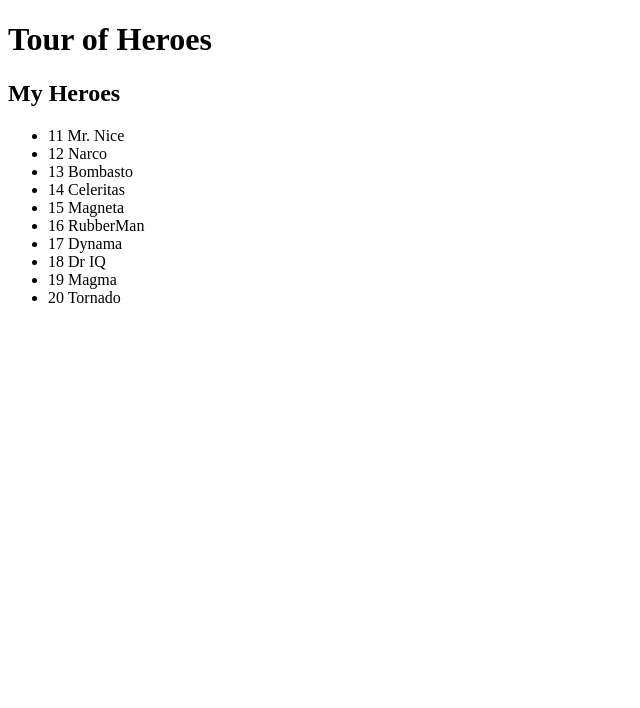
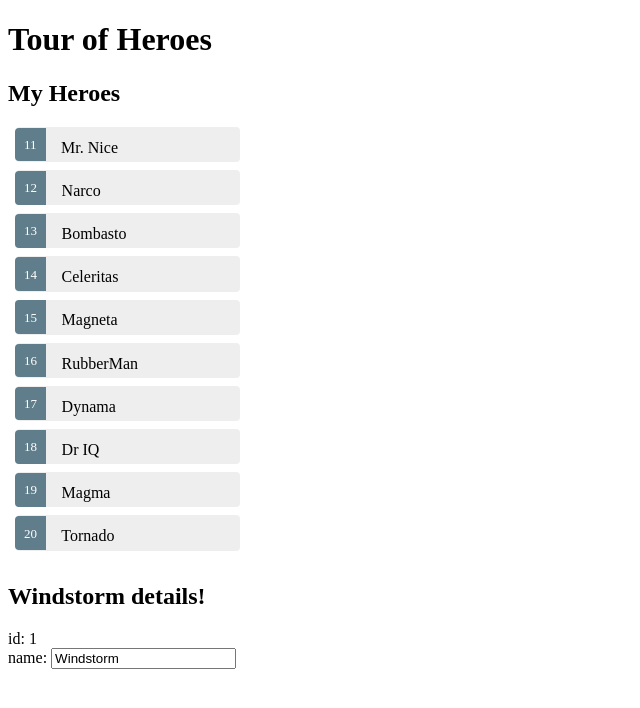
Before and after one commit to Zeinad/angular-toh, an Angular app: page / in a window 1280 px wide. Shown: the top 708 px of the page, without its empty margins (0-640 px from the left). Built offline with nearby package versions, Linux system fonts and the light colour scheme.

Commit message:
hero list and detail

```diff
--- a/src/app/app.component.css
+++ b/src/app/app.component.css
@@ -0,0 +1,47 @@
+  .selected {
+    background-color: #CFD8DC !important;
+    color: white;
+  }
+  .heroes {
+    margin: 0 0 2em 0;
+    list-style-type: none;
+    padding: 0;
+    width: 15em;
+  }
+  .heroes li {
+    cursor: pointer;
+    position: relative;
+    left: 0;
+    background-color: #EEE;
+    margin: .5em;
+    padding: .3em 0;
+    height: 1.6em;
+    border-radius: 4px;
+  }
+  .heroes li.selected:hover {
+    background-color: #BBD8DC !important;
+    color: white;
+  }
+  .heroes li:hover {
+    color: #607D8B;
+    background-color: #DDD;
+    left: .1em;
+  }
+  .heroes .text {
+    position: relative;
+    top: -3px;
+  }
+  .heroes .badge {
+    display: inline-block;
+    font-size: small;
+    color: white;
+    padding: 0.8em 0.7em 0 0.7em;
+    background-color: #607D8B;
+    line-height: 1em;
+    position: relative;
+    left: -1px;
+    top: -4px;
+    height: 1.8em;
+    margin-right: .8em;
+    border-radius: 4px 0 0 4px;
+  }
--- a/src/app/app.component.html
+++ b/src/app/app.component.html
@@ -9,11 +9,11 @@
   </li>
 </ul>
 
-<!--<h2>
+<h2>
   {{hero.name}} details!
 </h2>
 <div><label>id: </label>{{hero.id}}</div>
 <div>
   <label>name: </label>
   <input [(ngModel)]="hero.name" placeholder="name">
-</div>-->
+</div>
--- a/src/app/app.component.ts
+++ b/src/app/app.component.ts
@@ -24,7 +24,10 @@
   styleUrls: ['./app.component.css']
 })
 export class AppComponent {
-  hero: Hero;
   title = 'Tour of Heroes';
   heroes = HEROES;
+  hero: Hero = {
+    id: 1,
+    name: 'Windstorm'
+  };
 }
```
